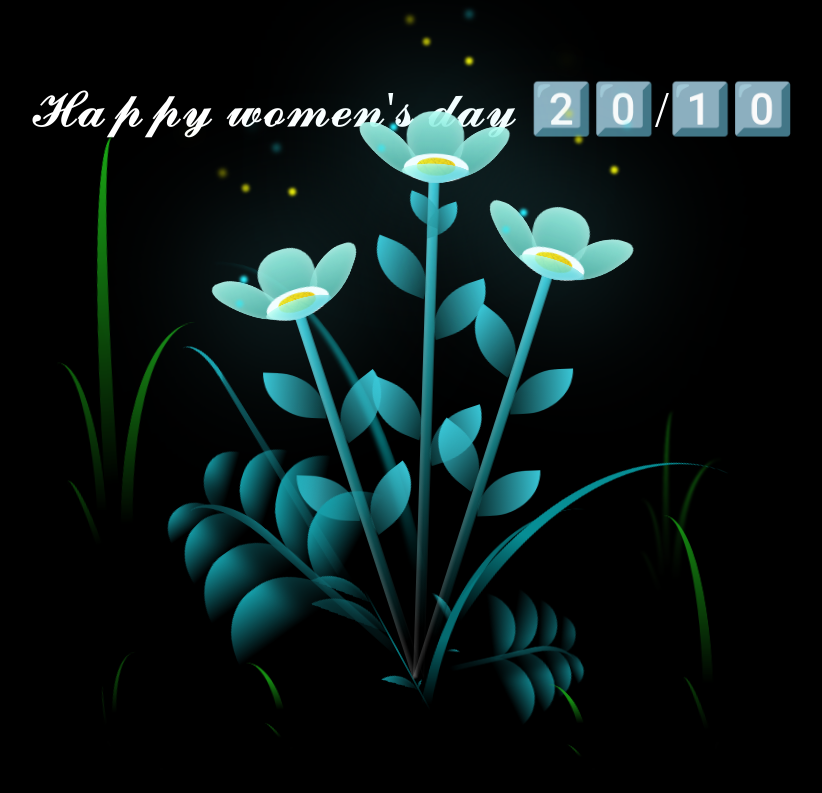
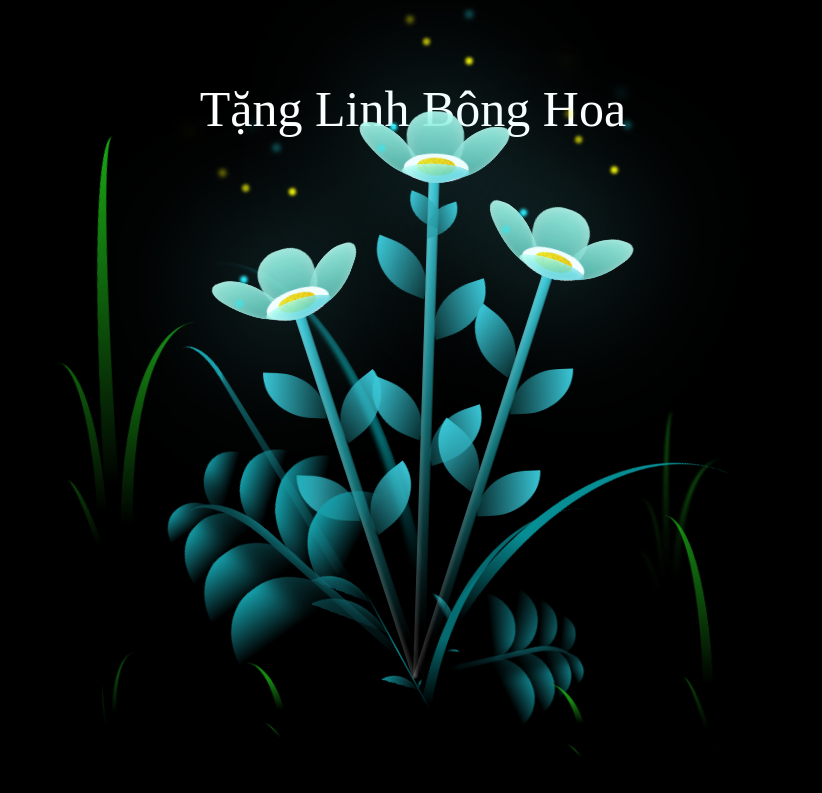
Before and after one commit to Quangtrung21/hihi, a plain HTML site: page index.html in a window 1280 px wide. Shown: the whole page, without its empty margins (227-1049 px from the left). Drawn offline with Linux system fonts and the light colour scheme.

Commit message:
Update index.html

```diff
--- a/index.html
+++ b/index.html
@@ -10,7 +10,7 @@
 
 <body class="not-loaded">
     <div class="night"></div>
-    <div class="happy-woman-day">𝓗𝓪𝓹𝓹𝔂 𝔀𝓸𝓶𝓮𝓷'𝓼 𝓭𝓪𝔂 2️⃣0️⃣/1️⃣0️⃣</div>
+    <div class="happy-woman-day">Tặng Linh Bông Hoa</div>
     <div class="flowers">
       <div class="flower flower--1">
         <div class="flower__leafs flower__leafs--1">
```
